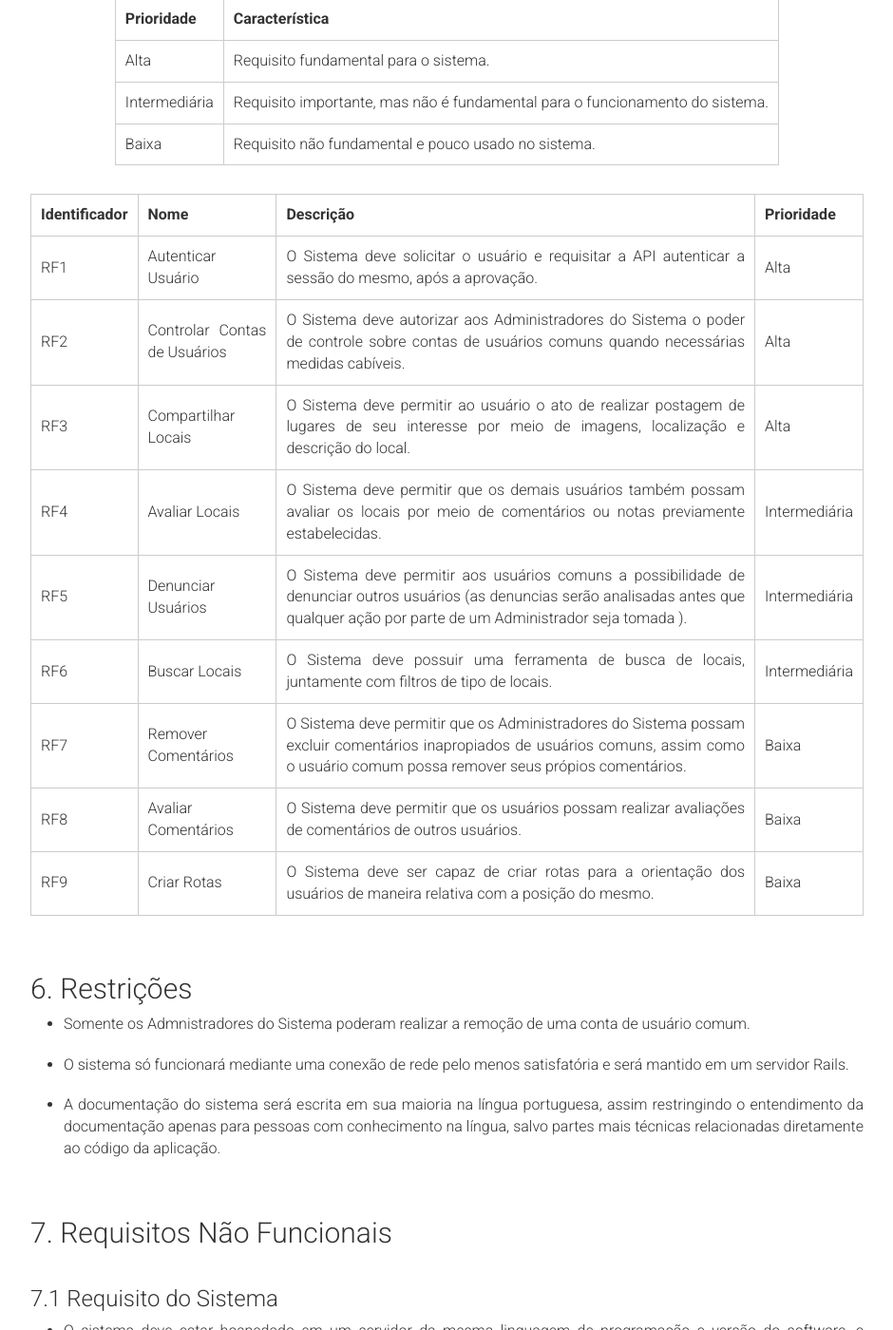
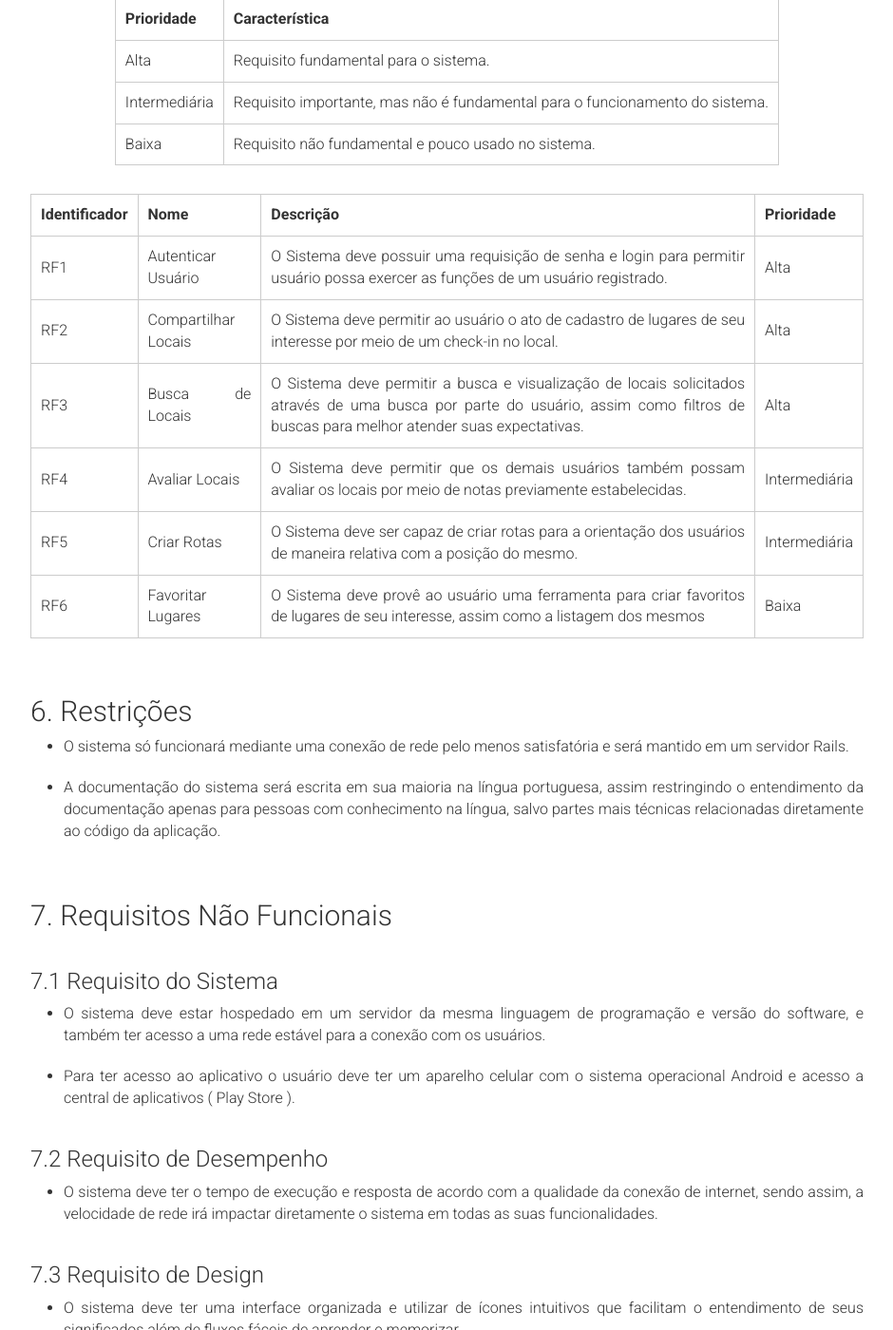
Before and after one commit to fga-eps-mds/2018.2-IndicaAi, a Jekyll site: the page built from docs/_posts/2018-08-24-vision-doc.md, in a window 1280 px wide and 1400 px high, scrolled down 9811 px. Shown: the whole window at 95% size, without its empty margins (322-1262 px from the left). Built offline with Jekyll 4.4.1, drawn with Linux system fonts in a browser that asks for light colours; nearby versions of some CDN libraries; comment, search, counter and statistics services are not loaded; some of the changed text lies outside the part shown.

Commit message:
#132 Updating Requisitos Funcionais according the new scope

```diff
--- a/docs/_posts/2018-08-24-vision-doc.md
+++ b/docs/_posts/2018-08-24-vision-doc.md
@@ -253,13 +253,13 @@ Serviço de localização, já com o suporte para o idioma português, que utili
 
 #### 3.6.3 Kekanto
 
-O Kekanto indica bares, restaurantes, baladas e diversos estabelecimentos de acordo com o local do usuário. O app mostra as avaliações dos estabelecimentos,realizadas pela comunidade que utiliza o serviço. Além do mais, Cada usuário pode publicar sua resenha e enviar fotos de estabelecimentos de todas as cidades do Brasil e mais 14 países, entre Argentina, Chile, Estados Unidos e Portugual, por exemplo.
+O Kekanto indica bares, restaurantes, baladas e diversos estabelecimentos de acordo com o local do usuário. O app mostra as avaliações dos estabelecimentos,realizadas pela comunidade que utiliza o serviço. Além do mais, Cada usuário pode publicar sua resenha e enviar fotos de estabelecimentos de todas as cidades do Brasil e mais 14 países, entre Argentina, Chile, Estados Unidos e Portugal, por exemplo.
 
 ![Kekanto](/static/img/vision_document/kekanto.jpeg)
 
 #### 3.6.4 Yelp
 
-Yelp é um app que pesquisa locais próximos do usuário, utilizando a localização por GPS. Primeiro o usuario informa o tipo de local (bares, restaurantes, shoppings...) e então possível filtrar os resultados obtidos por varias características: valor, mais avalidados, aceita cartões, bom para crianças, entre outros. A distância máxima dos locais também pode ser definida. Para uma escolha melhor do local, o usuário pode ver avaliações escritas por outros usuários.
+Yelp é um app que pesquisa locais próximos do usuário, utilizando a localização por GPS. Primeiro o usuário informa o tipo de local (bares, restaurantes, shoppings...) e então possível filtrar os resultados obtidos por varias características: valor, mais avalidados, aceita cartões, bom para crianças, entre outros. A distância máxima dos locais também pode ser definida. Para uma escolha melhor do local, o usuário pode ver avaliações escritas por outros usuários.
 
 ![Yelp](/static/img/vision_document/yelp.jpg)
 
@@ -288,20 +288,14 @@ O Indica Ai irá ajudar todo o corpo acadêmico informando a localização, os s
 
 | Identificador | Nome | Descrição | Prioridade |
 |---|---|---|---|
-| RF1 | Autenticar Usuário | O Sistema deve solicitar o usuário e requisitar a API autenticar a sessão do mesmo, após a aprovação. | Alta |
-| RF2 | Controlar Contas de Usuários  | O Sistema deve autorizar aos Administradores do Sistema o poder de controle sobre contas de usuários comuns quando necessárias medidas cabíveis. | Alta |
-| RF3 | Compartilhar Locais | O Sistema deve permitir ao usuário o ato de realizar postagem de lugares de seu interesse por meio de imagens, localização e descrição do local. | Alta |
-| RF4 | Avaliar Locais | O Sistema deve permitir que os demais usuários também possam avaliar os locais por meio de comentários ou notas previamente estabelecidas. | Intermediária |
-| RF5 | Denunciar Usuários | O Sistema deve permitir aos usuários comuns a possibilidade de denunciar outros usuários (as denuncias serão analisadas antes que qualquer ação por parte de um Administrador seja tomada ). | Intermediária |
-| RF6 | Buscar Locais | O Sistema deve possuir uma ferramenta de busca de locais, juntamente com filtros de tipo de locais. | Intermediária |
-| RF7 |  Remover Comentários | O Sistema deve permitir que os Administradores do Sistema possam excluir comentários inapropiados de usuários comuns, assim como o usuário comum possa remover seus própios comentários.| Baixa |
-| RF8 | Avaliar Comentários | O Sistema deve permitir que os usuários possam realizar avaliações de comentários de outros usuários. | Baixa |
-| RF9 | Criar Rotas | O Sistema deve ser capaz de criar rotas para a orientação dos usuários de maneira relativa com a posição do mesmo. | Baixa |
+| RF1 | Autenticar Usuário | O Sistema deve possuir uma requisição de senha e login para permitir usuário possa exercer as funções de um usuário registrado. | Alta |
+| RF2 | Compartilhar Locais | O Sistema deve permitir ao usuário o ato de cadastro de lugares de seu interesse por meio de um check-in no local. | Alta |
+| RF3 | Busca de Locais | O Sistema deve permitir a busca e visualização de locais solicitados através de uma busca por parte do usuário, assim como filtros de buscas para melhor atender suas expectativas. | Alta |
+| RF4 | Avaliar Locais | O Sistema deve permitir que os demais usuários também possam avaliar os locais por meio de notas previamente estabelecidas. | Intermediária |
+| RF5 | Criar Rotas | O Sistema deve ser capaz de criar rotas para a orientação dos usuários de maneira relativa com a posição do mesmo. | Intermediária |
+| RF6 | Favoritar Lugares | O Sistema deve provê ao usuário uma ferramenta para criar favoritos de lugares de seu interesse, assim como a listagem dos mesmos | Baixa |
 
 ## 6. Restrições
-
-
-* Somente os Admnistradores do Sistema poderam realizar a remoção de uma conta de usuário comum.
 
 * O sistema só funcionará mediante uma conexão de rede pelo menos satisfatória e será mantido em um servidor Rails.
 
```
Also changed, not shown: other parts of docs/_posts/2018-08-24-vision-doc.md (+1 -1 lines).
